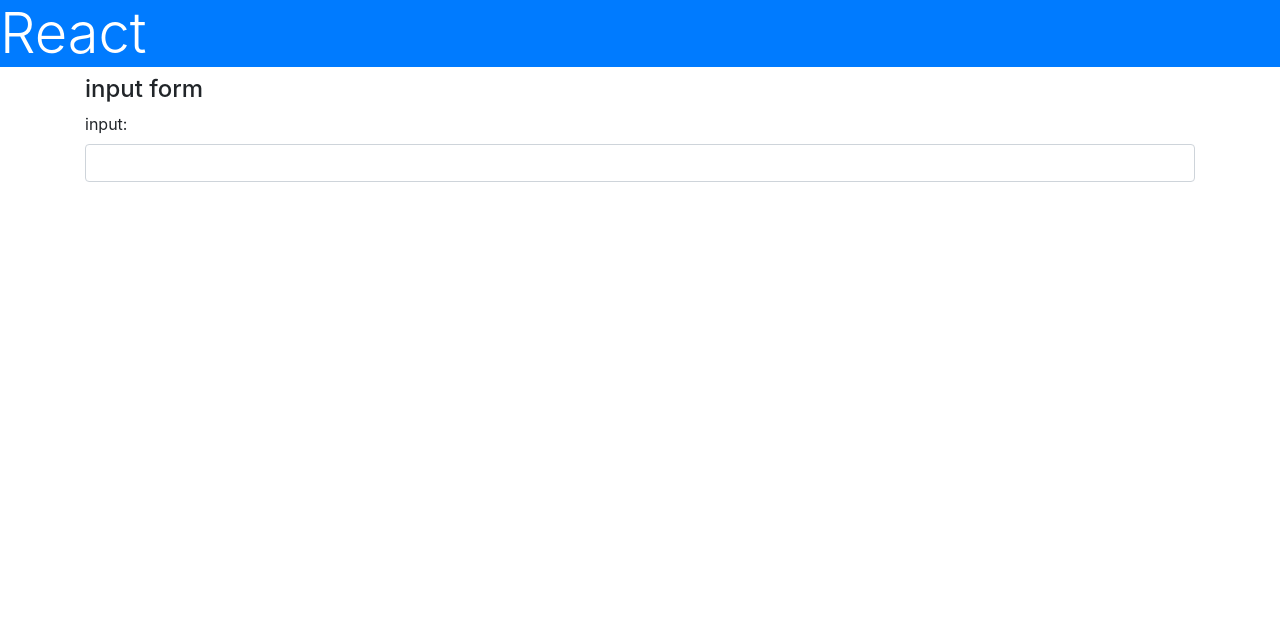
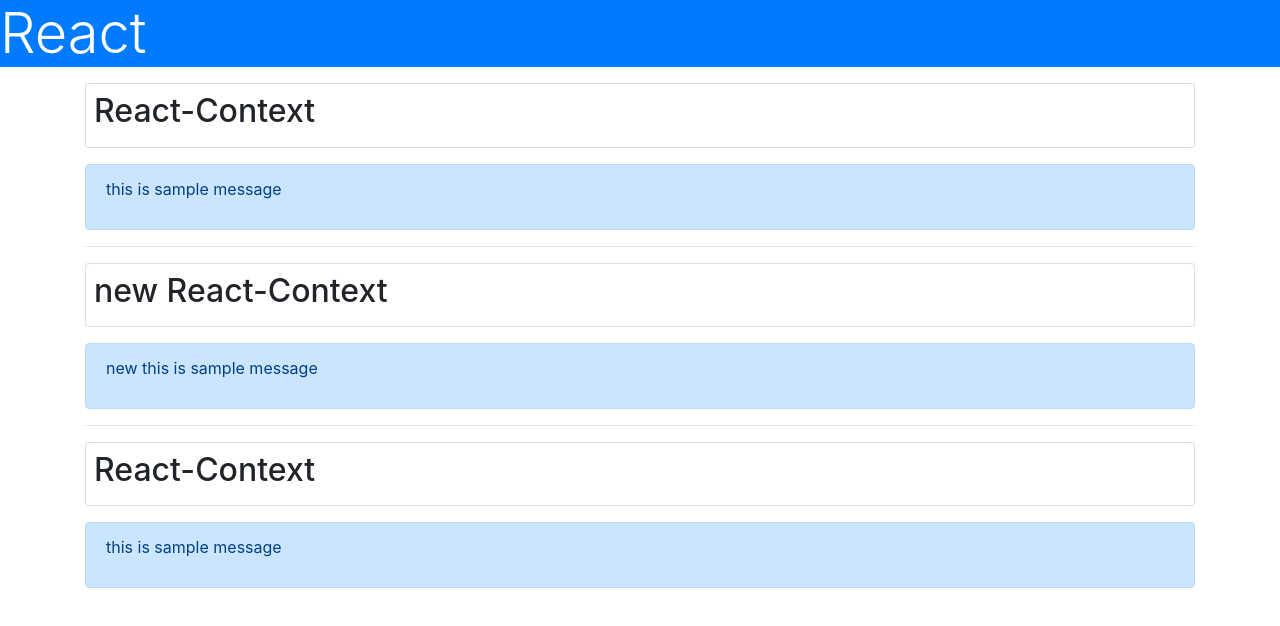
Before and after one commit to oku3san/react-and-nextjs-tutorial-react, a React (Create React App) app: page / in a window 1280 px wide. Shown: the top 626 px of the page. Built offline with nearby package versions, Linux system fonts and the light colour scheme.

Commit message:
3-4 useContext provider

```diff
--- a/src/App.tsx
+++ b/src/App.tsx
@@ -1,54 +1,63 @@
-import React, { useState } from 'react';
+import React, { Component } from 'react';
 import logo from './logo.svg';
 import './App.css';
 import Rect from './Rect';
 
+let data = {
+  title: 'React-Context',
+  message: 'this is sample message'
+}
+
+const SampleContext = React.createContext(data)
+
 const App = (props: any) => {
-  let input = ''
 
-  const [title, setTitle] = useState('input form')
-  const [message, setMessage] = useState('type your name')
-  const [max, setMax] = useState(10)
-
-  const doCheck = (event: any) => {
-    alert(`${event.target.value} は長すぎます。(最大 ${max} 文字)`)
+  let newdata = {
+    title: 'new React-Context',
+    message: 'new this is sample message'
   }
 
   return (
     <>
       <h1 className="bg-primary text-white display-4">React</h1>
       <div className="container">
-        <h4>{title}</h4>
-        <Message maxlength={max} onCheck={doCheck} />
+        <Title />
+        <Message />
+        <hr />
+        <SampleContext.Provider value={newdata}>
+          <Title />
+          <Message />
+        </SampleContext.Provider>
+        <hr />
+        <Title />
+        <Message />
+      </div>
+    </>
+  )
+}
+
+const Title = (props: any) => {
+  const data: any = React.useContext(SampleContext)
+
+  return (
+    <>
+      <div className="card p-2 my-3">
+        <h2>{data.title}</h2>
       </div>
     </>
   )
 }
 
 const Message = (props: any) => {
-
-  const li: any = {
-    fontSize: "14pt",
-    fontWeight: "bold",
-    color: "#090",
-  }
-
-  const doChange = (event: any) => {
-    if (event.target.value.length > props.maxlength) {
-      props.onCheck(event)
-      event.target.value.substr(0, props.maxlength)
-    }
-  }
+  const data: any = React.useContext(SampleContext)
 
   return (
     <>
-      <div className="form-group">
-        <label>input:</label>
-        <input type="text" className="form-control" onChange={doChange} />
+      <div className="alert alert-primary">
+        <p>{data.message}</p>
       </div>
     </>
   )
-
 }
 
 export default App;
```
